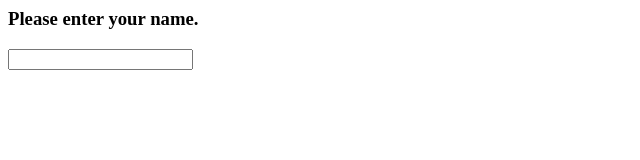
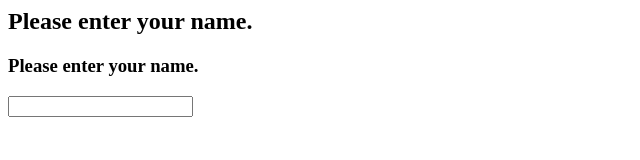
Before and after one commit to bubbabrain/greeter2, a plain HTML site: page index.html in a window 1280 px wide. Shown: the whole page, without its empty margins (0-640 px from the left). Drawn offline with Linux system fonts and the light colour scheme.

Commit message:
added h2 under greeter2

```diff
--- a/index.html
+++ b/index.html
@@ -3,6 +3,7 @@
 			<title>Welcome to our web site</title>
 		<head>
 <body>
+	<h2>Please enter your name.</h2>
 	<h3>Please enter your name.</h3>
 	<input type="text" name="uname">
 </body>
```
